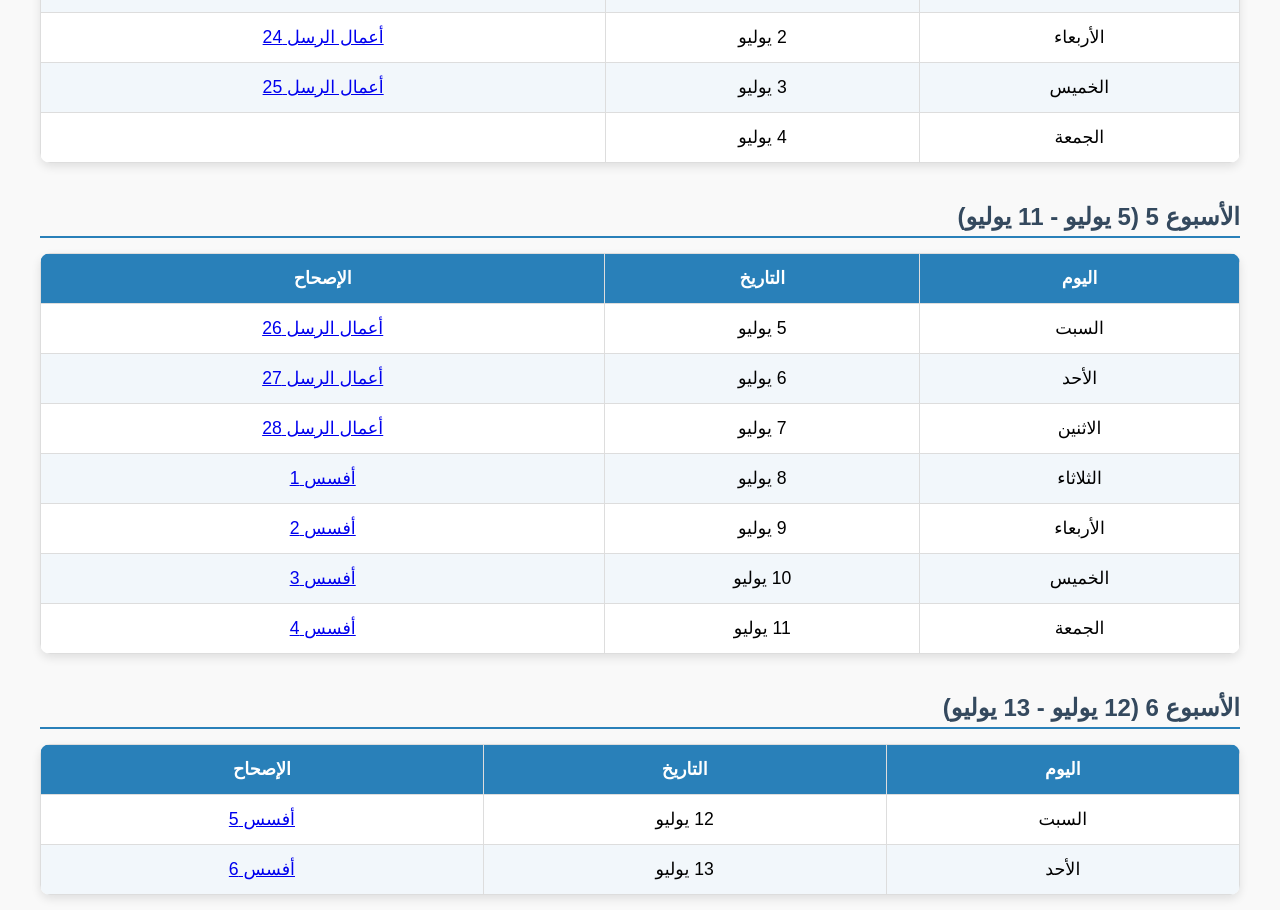
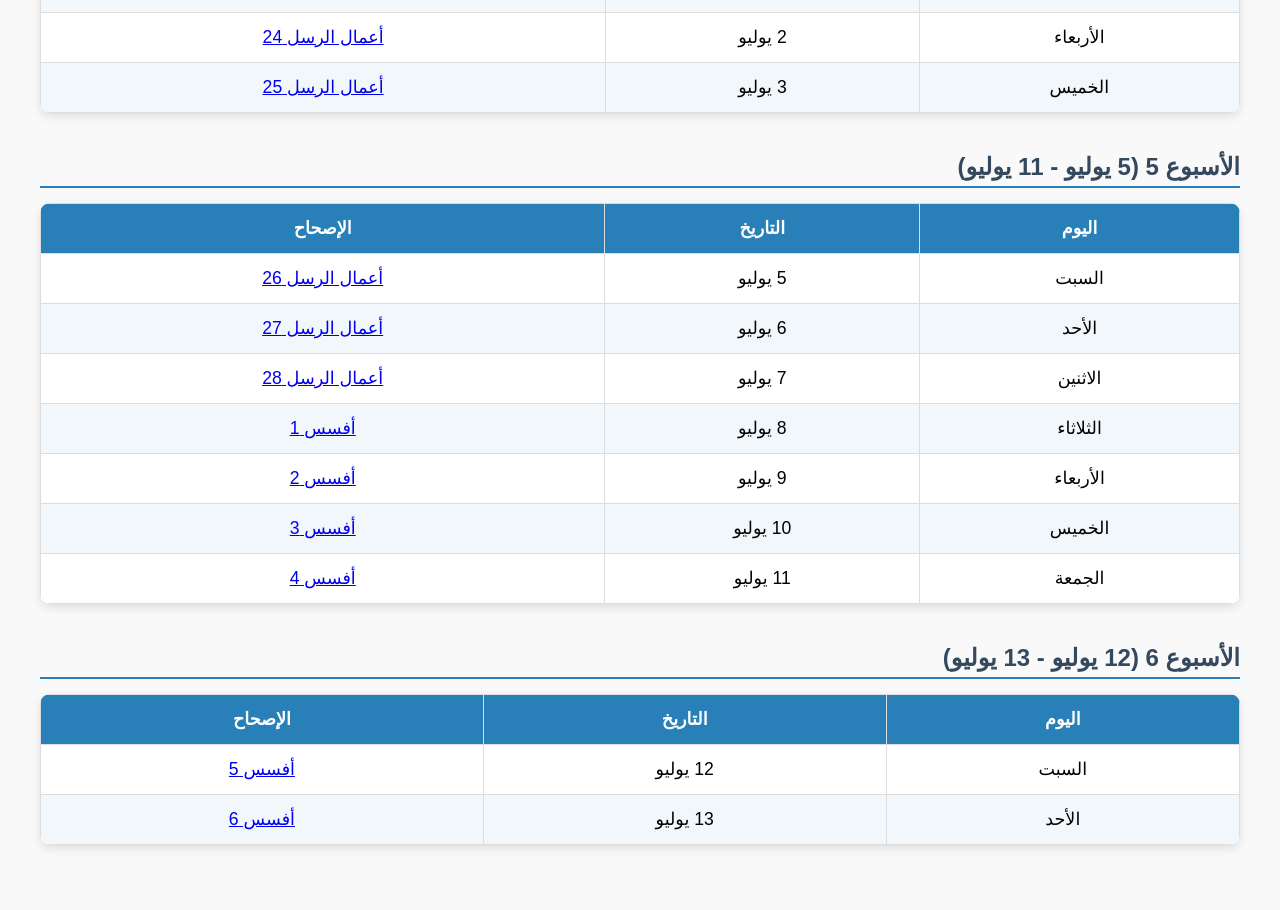
Before and after one commit to YoussefMicheal/mosaba2et-soom-arrasol, a plain HTML site: page index.html in a window 1280 px wide. Shown: the part 1771-2681 px from the top of the page. Drawn offline with Linux system fonts and the light colour scheme.

Commit message:
Update index.html

```diff
--- a/index.html
+++ b/index.html
@@ -141,7 +141,7 @@
     <tr><td>الثلاثاء</td><td>1 يوليو</td><td><a href="https://docs.google.com/forms/d/e/1FAIpQLSdDaKnxM5Is4rQgN6Vr-5TMSqr8kIFpaEUwbLMOTcX44r2Jgw/viewform?usp=dialog">أعمال الرسل 23</a></td></tr>
     <tr><td>الأربعاء</td><td>2 يوليو</td><td><a href="https://docs.google.com/forms/d/e/1FAIpQLSfGyQYIqrLY2rwjItcILbyt8DIovaiDemTZDDcUsIhWn2K4Pg/viewform?usp=dialog">أعمال الرسل 24</a></td></tr>
     <tr><td>الخميس</td><td>3 يوليو</td><td><a href="https://docs.google.com/forms/d/e/1FAIpQLSdVCCjtdws6orbQx0GYOnl33bLifRdSo0P5czV_vrIsT9bsZg/viewform?usp=dialog">أعمال الرسل 25</a></td></tr>
-    <tr><td>الجمعة</td><td>4 يوليو</td><td><a href="LINK_HERE"></a></td></tr>
+
   </tbody>
 </table>
 
```
